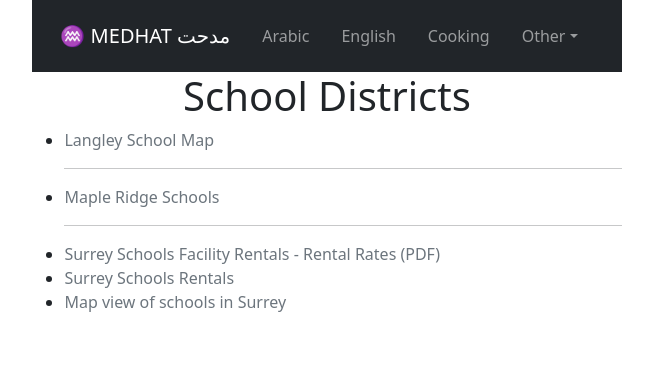
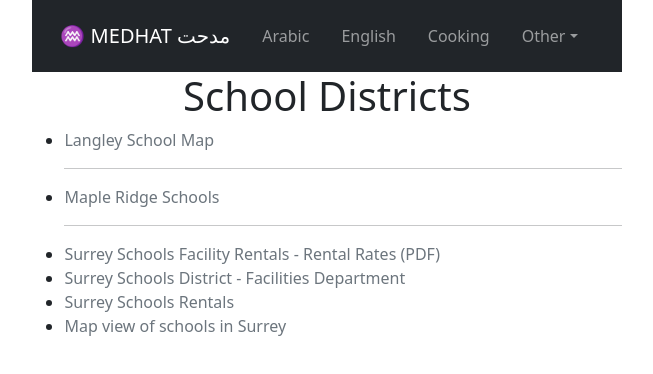
Before and after one commit to medhatelmasry/medhatelmasry.github.io, a React (Vite) app: page /school-districts in a window 1280 px wide. Shown: the top 374 px of the page, without its empty margins (313-966 px from the left). Built offline with nearby package versions, Linux system fonts and the light colour scheme.

Commit message:
updated SSD page

```diff
--- a/src/pages/SchoolDistricts.tsx
+++ b/src/pages/SchoolDistricts.tsx
@@ -35,6 +35,13 @@ const SchoolDistricts = () => {
         <li>
           <a
             className="text-decoration-none link-secondary"
+            href="https://www.surreyschools.ca/facility-rentals">
+            Surrey Schools District - Facilities Department
+          </a>
+        </li>
+        <li>
+          <a
+            className="text-decoration-none link-secondary"
             href="https://surreyschools.ebasefm.com/rentals">
             Surrey Schools Rentals
           </a>
```
